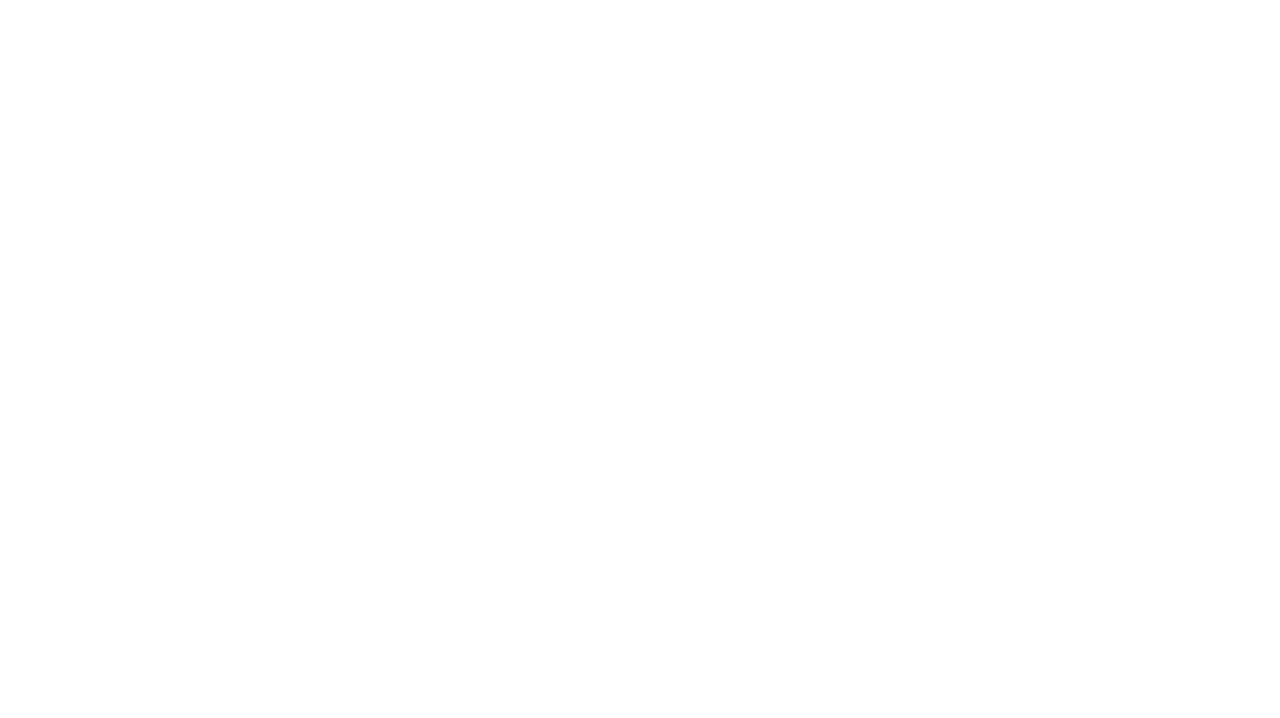
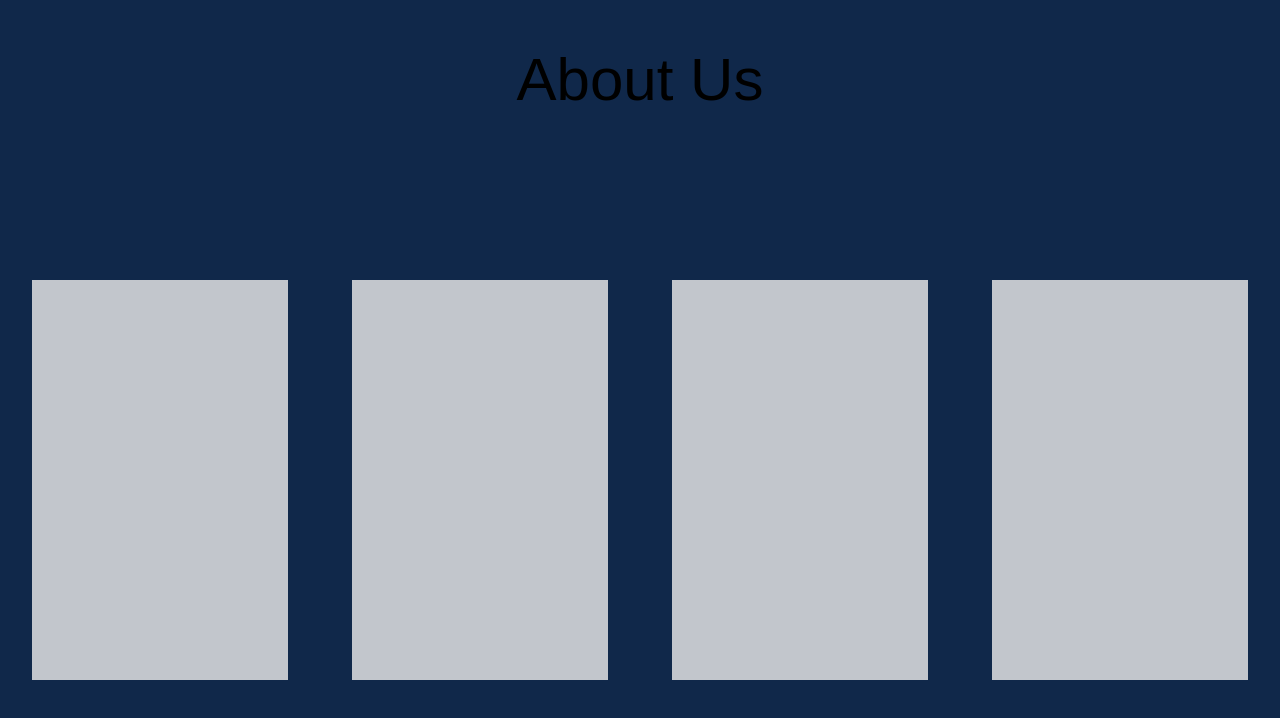
Before and after one commit to Dandarbaatar/Where-we, a React (Create React App) app in the folder Frontend/: page /aboutus in a window 1280 px wide. Before the commit this address had no page. Shown: the top 718 px of the page. Built offline with nearby package versions, Linux system fonts and the light colour scheme.

Commit message:
about us duusgana

```diff
--- a/Frontend/src/App.css
+++ b/Frontend/src/App.css
@@ -583,3 +583,38 @@ input:checked + .slider:before {
 .slider.round:before {
   border-radius: 50%;
 }
+
+/*about us */
+.about {
+  width: 100vw;
+  height: 100vh;
+  background-color: #10284a;
+  display: flex;
+  flex-direction: column;
+  align-items: center;
+}
+.aboutUs {
+  color: black;
+  font-family: Arial, Helvetica, sans-serif;
+  font-size: 60px;
+  width: 100vw;
+  height: 20vh;
+  text-align: center;
+  display: flex;
+  justify-content: center;
+  align-items: center;
+}
+.Medeelel {
+  width: 100vw;
+  height: 80vh;
+  display: flex;
+  flex-direction: row;
+  justify-content: space-around;
+  align-items: center;
+}
+.Medeelel1 {
+  width: 20vw;
+  height: 50vh;
+  background-color: #c2c6cc;
+  display: flex;
+}
--- a/Frontend/src/App.jsx
+++ b/Frontend/src/App.jsx
@@ -4,6 +4,7 @@ import { BrowserRouter, Routes, Route } from "react-router-dom";
 import "./App.css";
 import { Home } from "./pages/Home";
 import { Search } from "./pages/Search";
+import { AboutUs } from "./components/aboutUs";
 import Hostpage from "./pages/Hostpage";
 import AddProductPage1 from "./components/addProductPage1";
 import AddProductPage2 from "./components/addProductPage2";
@@ -31,6 +32,7 @@ function App() {
         <Route path="/addproducts5" element={<AddProductPage5 />} />
         <Route path="/addproducts6" element={<AddProductPage6 />} />
         <Route path="/addimage" element={<Addimage />} />
+        <Route path="/aboutus" element={<AboutUs />} />
         {/* <Route path="/register" element={<Register />} />
         <Route path="/login" element={<Login />} /> */}
       </Routes>
--- /dev/null
+++ b/Frontend/src/components/aboutUs.jsx
@@ -0,0 +1,15 @@
+import React from "react";
+import "../App.css";
+export const AboutUs = () => {
+  return (
+    <div className="about">
+      <div className="aboutUs">About Us</div>
+      <div className="Medeelel">
+        <div className="Medeelel1"></div>
+        <div className="Medeelel1"></div>
+        <div className="Medeelel1"></div>
+        <div className="Medeelel1"></div>
+      </div>
+    </div>
+  );
+};
--- a/Frontend/src/components/footer.jsx
+++ b/Frontend/src/components/footer.jsx
@@ -6,6 +6,7 @@ import facebook from "../assets/fbicon.svg";
 import twitter from "../assets/twittericon.svg";
 import instagram from "../assets/instaicon.svg";
 import linkedin from "../assets/linkedinicon.svg";
+import { Link } from "react-router-dom";
 // import playstore from "../assets/playstore.svg";
 // import applestore from "../assets/appstore.svg";
 function Footer() {
@@ -45,7 +46,9 @@ function Footer() {
         </div>
         <div className="Footer_second">
           <div className="Footer_titles">COMPANY</div>
-          <div className="Footer_informations">About us</div>
+          <Link to={"/aboutus"}>
+            <div className="Footer_informations">About us</div>
+          </Link>
           <div className="Footer_informations">Legal information</div>
           <div className="Footer_informations">Contact us</div>
           <div className="Footer_informations">Blogs</div>
--- a/Frontend/src/pages/Home.jsx
+++ b/Frontend/src/pages/Home.jsx
@@ -3,9 +3,7 @@ import { HomeCard } from "../components/homeCard.jsx";
 import { HomeCard2 } from "../components/homeCard2";
 import Footer from "../components/footer.jsx";
 import { useState } from "react";
-
 import { Link } from "react-router-dom";
-
 import "../css/home.css";
 import { SearchBar } from "../components/searchbar";
 export const Home = () => {
```
